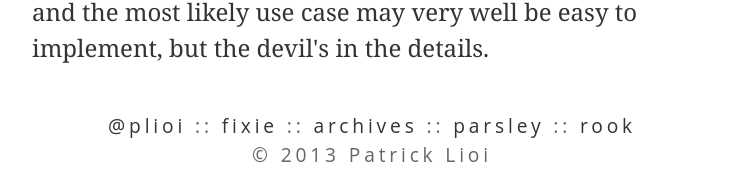
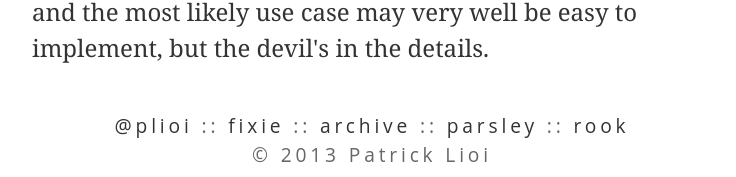
Before and after one commit to plioi/plioi.github.io, a Jekyll site: the page built from index.html, in a window 1280 px wide and 900 px high, scrolled down 6237 px. Shown: the part 720-897 px from the top of the window, without its empty margins (268-1004 px from the left). Built offline with Jekyll 4.4.1, drawn with Linux system fonts in a browser that asks for light colours.

Commit message:
Fix broken link.

```diff
--- a/_layouts/default.html
+++ b/_layouts/default.html
@@ -18,7 +18,7 @@
       <div class="footer">
         <p><a href="https://twitter.com/plioi/">@plioi</a> ::
            <a href="http://plioi.github.io/fixie/">fixie</a> ::
-           <a href="http://patrick.lioi.net/archives/">archives</a> ::
+           <a href="http://patrick.lioi.net/archive/">archive</a> ::
            <a href="http://github.com/plioi/parsley/">parsley</a> ::
            <a href="http://github.com/plioi/rook/">rook</a>
         </p>
```
